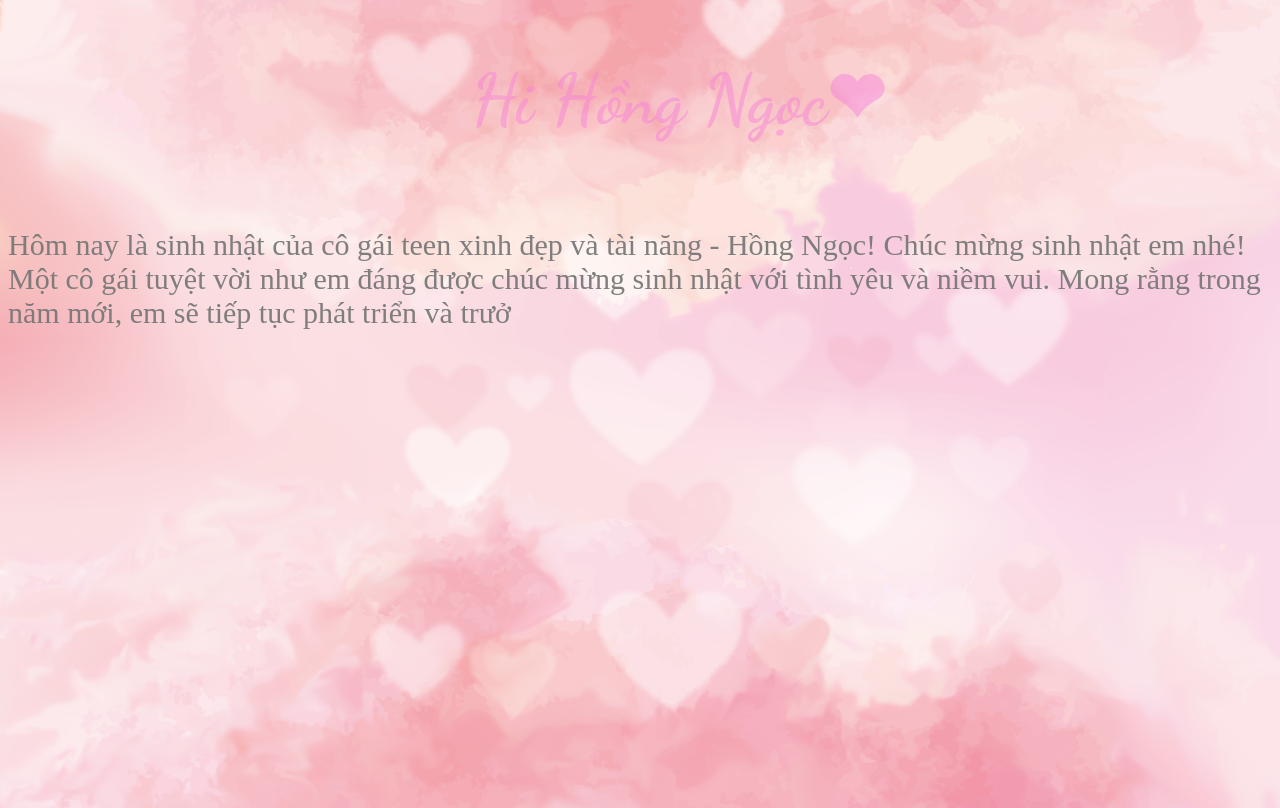
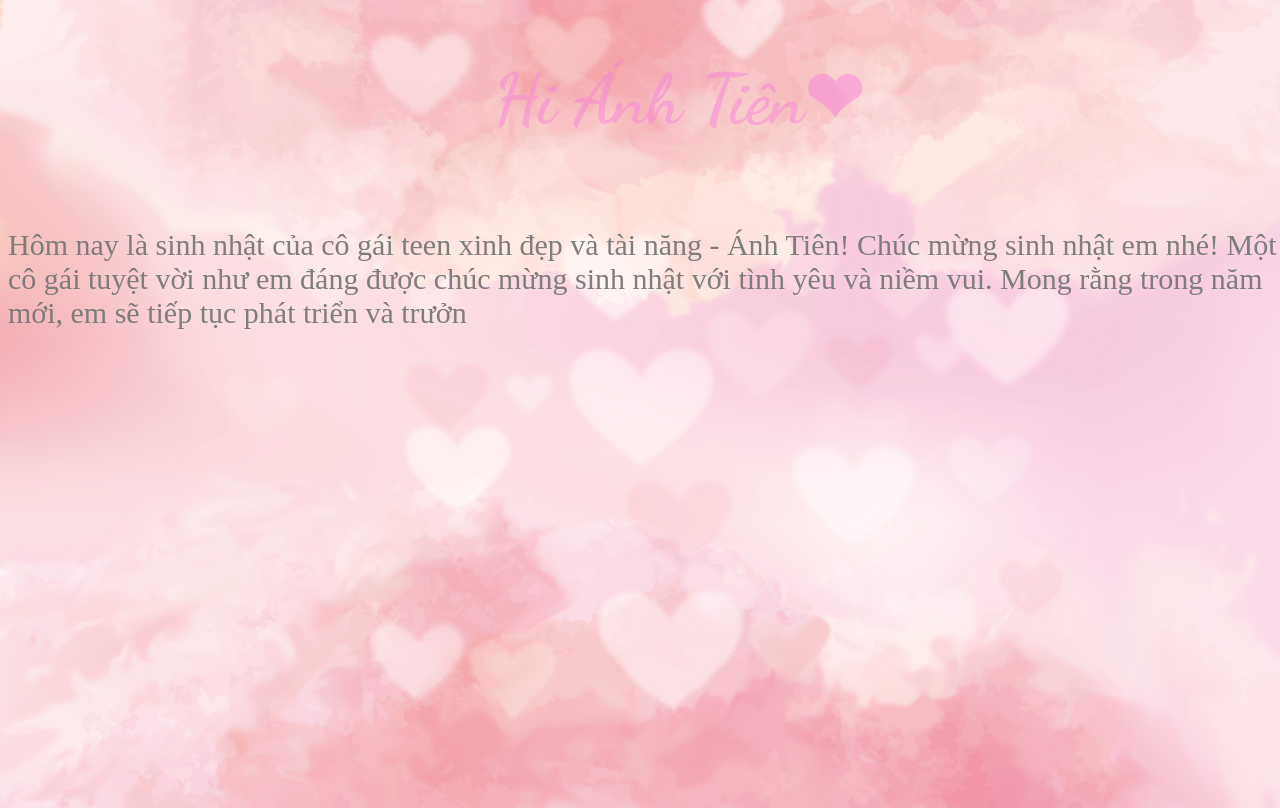
Before and after one commit to baquy2006/mywork, a plain HTML site: page test3.html in a window 1280 px wide. Drawn offline with Linux system fonts and the light colour scheme.

Commit message:
Update test3.html

```diff
--- a/test3.html
+++ b/test3.html
@@ -70,13 +70,13 @@
       </audio>
 
     <div class="fisrt-message">
-        <h1 class="blink-text">Hi Hồng Ngọc❤</h1>
+        <h1 class="blink-text">Hi Ánh Tiên❤</h1>
     </div>
 
     <div id="text"  class="text"></div>
     <script>
 
-		var message = `Hôm nay là sinh nhật của cô gái teen xinh đẹp và tài năng - Hồng Ngọc!
+		var message = `Hôm nay là sinh nhật của cô gái teen xinh đẹp và tài năng - Ánh Tiên!
         Chúc mừng sinh nhật em nhé!
 
 Một cô gái tuyệt vời như em đáng được chúc mừng sinh nhật với tình yêu và niềm vui. Mong rằng trong năm mới, em sẽ tiếp tục phát triển và trưởng thành hơn nữa, để có thể đạt được những giấc mơ của mình.
```
